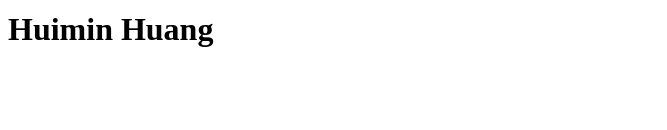
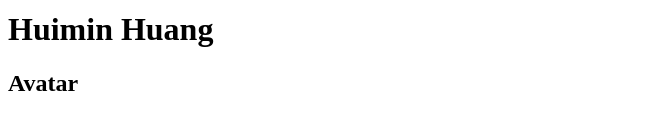
Before and after one commit to huiminhuang/avatar, a plain HTML site: page index.html in a window 1280 px wide. Shown: the part 626-756 px from the top of the page, without its empty margins (0-667 px from the left). Drawn offline with Linux system fonts and the light colour scheme.

Commit message:
avatar 1

```diff
--- a/index.html
+++ b/index.html
@@ -15,6 +15,7 @@
 <iframe src="https://editor.p5js.org/huiminhuang/full/MSm_-VLT3" width="600" height="600">
 </iframe>
 <h1>Huimin Huang</h1>
+<h2>Avatar</h2>
 
 
 </body>
```
